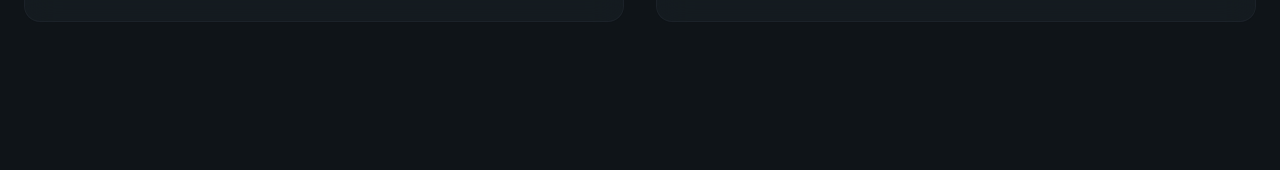
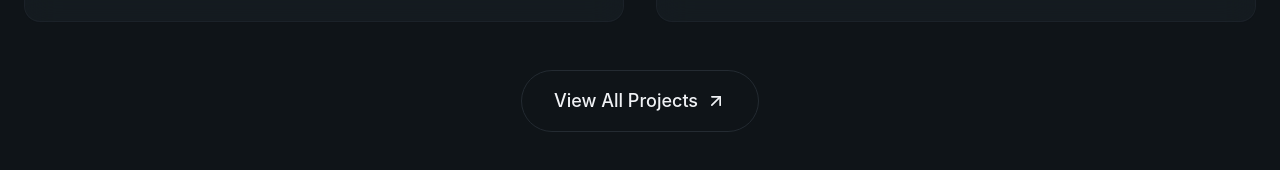
Before and after one commit to fatin-israq/portfolio, a React (Vite) app: page / in a window 1280 px wide. Shown: the part 4255-4425 px from the top of the page. Built offline with nearby package versions, Linux system fonts and the light colour scheme.

Commit message:
Refactor AnimatedBorderButton to accept children and update usage in Hero and Projects sections

```diff
--- a/src/components/AnimatedBorderButton.jsx
+++ b/src/components/AnimatedBorderButton.jsx
@@ -1,6 +1,4 @@
-import { Download } from "lucide-react";
-
-const AnimatedBorderButton = () => {
+const AnimatedBorderButton = ({ children }) => {
   return (
     <button className="relative bg-transparent border border-border text-foreground hover:border-primary/50 transition-all duration-1000 focus:outline-none focus-visible:ring-2 focus-visible:ring-primary focus-visible:ring-offset-2 disabled:opacity-50 disabled:cursor-not-allowed group px-8 py-4 text-lg font-medium rounded-full overflow-visible animated-border">
       <svg
@@ -22,8 +20,7 @@
         />
       </svg>
       <span className="relative z-10 flex items-center justify-center gap-2">
-        <Download className="w-5 h-5"/>
-        Download CV
+        {children}
       </span>
     </button>
   );
--- a/src/sections/Hero.jsx
+++ b/src/sections/Hero.jsx
@@ -4,6 +4,7 @@
   Github,
   Instagram,
   Linkedin,
+  Download,
 } from "lucide-react";
 import Button from "../components/Button";
 import AnimatedBorderButton from "../components/AnimatedBorderButton";
@@ -79,7 +80,10 @@
               <Button size="lg">
                 Contact Me <ArrowRight className="w-5 h-5" />
               </Button>
-              <AnimatedBorderButton />
+              <AnimatedBorderButton>
+                <Download className="w-5 h-5" />
+                Download CV
+              </AnimatedBorderButton>
             </div>
             {/* Social Link */}
             <div className="flex items-center gap-4 animate-fade-in animation-delay-400">
--- a/src/sections/Projects.jsx
+++ b/src/sections/Projects.jsx
@@ -142,6 +142,14 @@
             </div>
           ))}
         </div>
+
+        {/* CTA  */}
+        <div className="text-center mt-12 animate-fade-in animation-delay-500">
+          <AnimatedBorderButton>
+            View All Projects
+            <ArrowUpRight className="w-5 h-5" />
+          </AnimatedBorderButton>
+        </div>
       </div>
     </section>
   );
```
